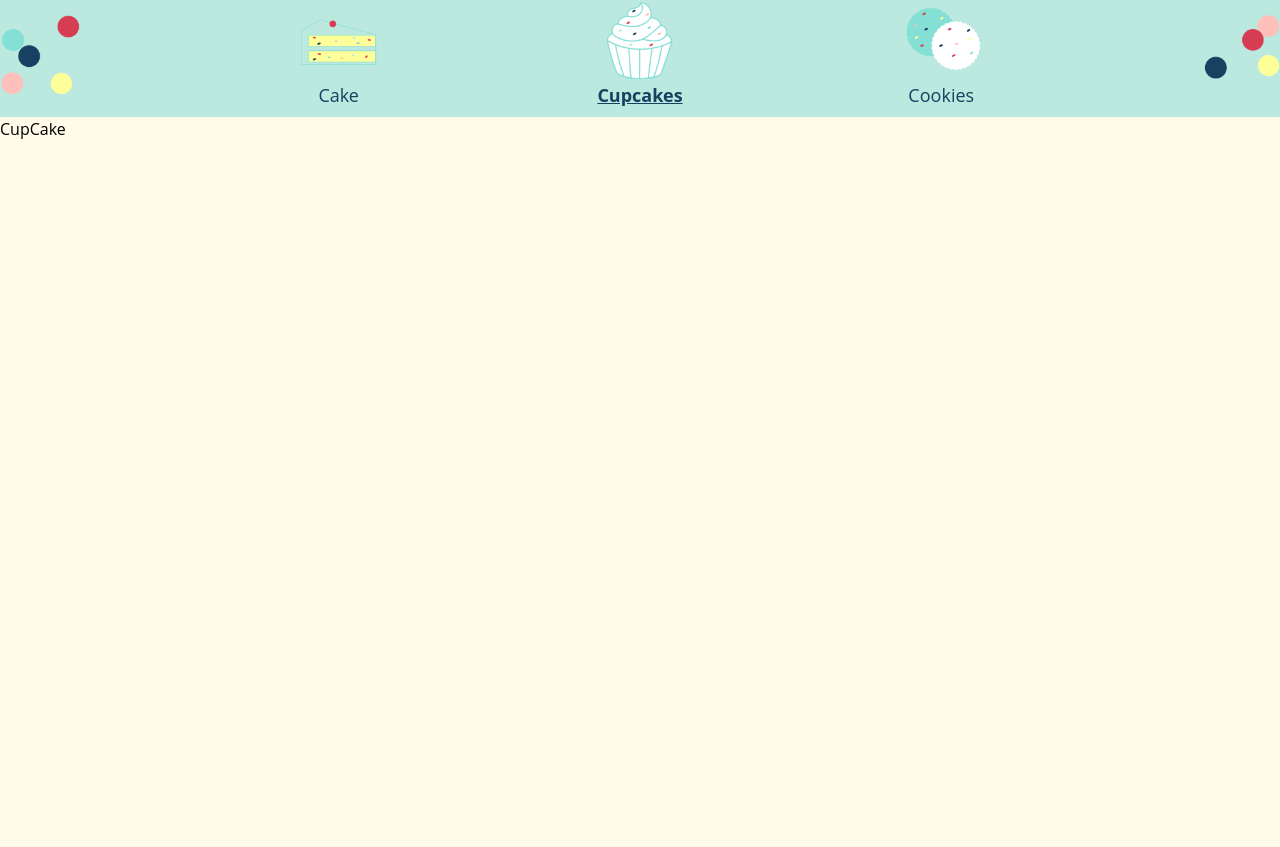
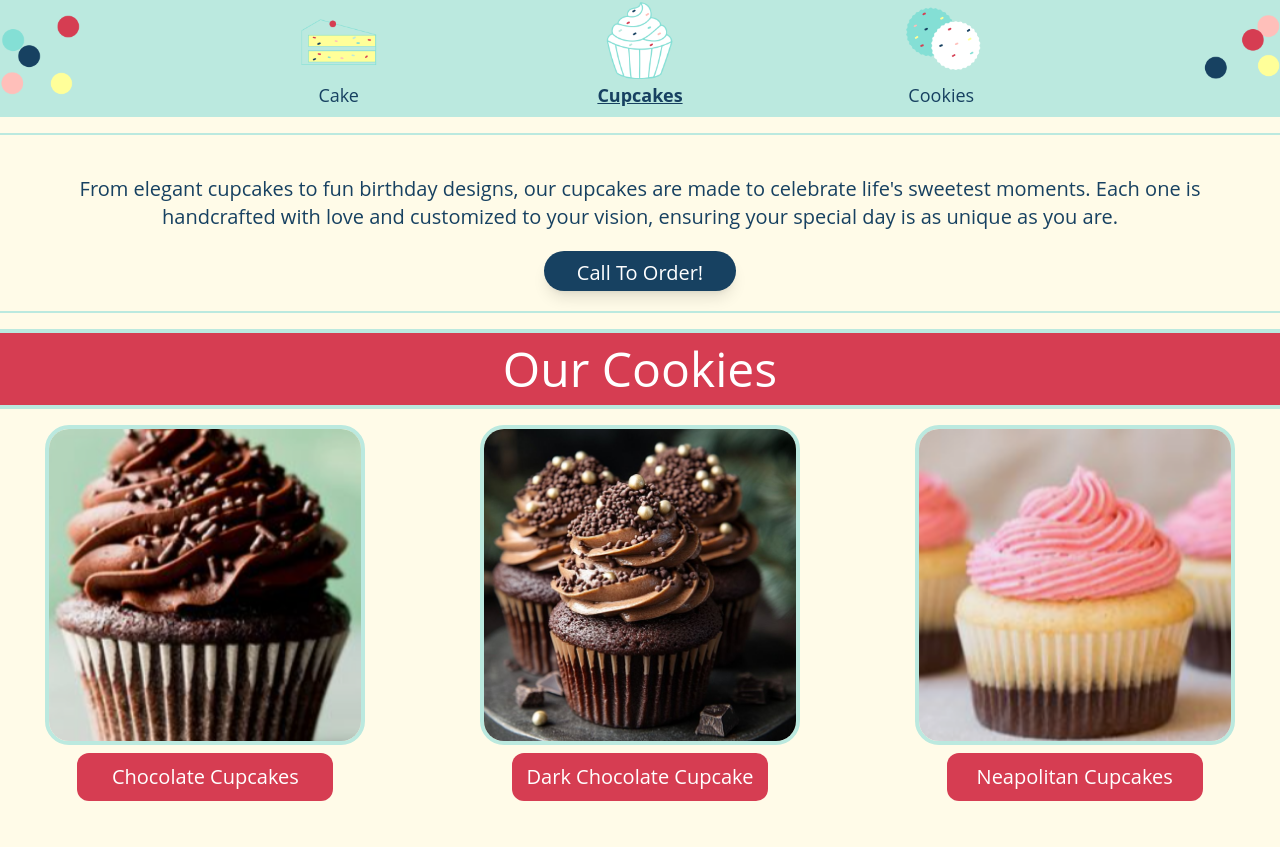
Before and after one commit to Shandea/destinys, a React (Create React App) app: page /cupcake in a window 1280 px wide. Shown: the part 239-1086 px from the top of the page. Before the commit the page ends 800 px from the top, so only its background shows below. Built offline with nearby package versions, Linux system fonts and the light colour scheme.

Commit message:
CupCakes

```diff
--- a/src/Utilities/helpers.js
+++ b/src/Utilities/helpers.js
@@ -16,6 +16,14 @@ import CookieRed from "../Assets/Images/CookieRed.png";
 import CookieNut from "../Assets/Images/CookiesNut.png";
 import CookieStrawberry from "../Assets/Images/CookieStrawberry.png";
 import CookieSugar from "../Assets/Images/CookieSugar.png";
+import CupcakeChocolate from "../Assets/Images/CupcakeChocolate.png"
+import CupcakeDark from "../Assets/Images/CupcakeDark.png"
+import CupcakePink from "../Assets/Images/CupcakePink.png"
+import CupcakeRasberry from "../Assets/Images/CupcakeRasberry.png"
+import CupcakeRed from "../Assets/Images/CupcakeRed.png"
+import CupcakeSprinkles from "../Assets/Images/CupcakeSprinkles.png"
+import CupcakeTiramisu from "../Assets/Images/CupcakeTiramisu .png"
+import CupcakeBlue from "../Assets/Images/CupCakeBlue.png"
 
 const data = {
   flipCardData: [
@@ -51,7 +59,61 @@ const data = {
   servicesBlurb:
     "At Destiny's Bakery, we offer a delightful selection of everyday treats, including cakes, doughnuts, cookies, kolache's, and freshly brewed coffee, made fresh daily. Beyond our daily offerings, we specialize in event catering and custom orders for holidays, birthdays, anniversaries, and graduations. We're also proud to support our community by hosting and providing goods for fundraising events. Whether it's a quick treat, a special occasion, or a community gathering, Destiny's Bakery is here to make every moment sweeter!",
 
-  cakeData: [
+    CupCakeData: [
+      {
+        title: "Chocolate Cupcakes",
+        src: CupcakeChocolate,
+        alt: "Chocolate Cupcake",
+        id: 1,
+      },
+      {
+        title: "Dark Chocolate Cupcake",
+        src: CupcakeDark,
+        alt: "Dark Chocolate Cupcake",
+        id: 2,
+      },
+      {
+        title: "Neapolitan Cupcakes",
+        src: CupcakePink,
+        alt: "Neapolitan Cupcakes",
+        id: 3,
+      },
+      {
+        title: "Cupcake with Rasberries",
+        src: CupcakeRasberry,
+        alt: "Cupcake with Rasberries",
+        id: 4,
+      },
+      {
+        title: "Red Velevet Cupcake",
+        src: CupcakeRed,
+        alt: "Red Velevet Cupcake",
+        id: 5,
+      },
+      {
+        title: "Cupcake with sprinkles",
+        src: CupcakeSprinkles,
+        alt: "Cupcake with sprinkles",
+        id: 6,
+      },
+      {
+        title: "Tiramisu Cupcake ",
+        src: CupcakeTiramisu,
+        alt: "A blue Cake",
+        id: 7,
+      },
+      {
+        title: "Blueberry Cupcake",
+        src: CupcakeBlue,
+        alt: "Blueberry Cupcake",
+        id: 8,
+      },
+    ],
+
+    CupCakeBlurb:
+      "From elegant cupcakes to fun birthday designs, our cupcakes are made to celebrate life's sweetest moments. Each one is handcrafted with love and customized to your vision, ensuring your special day is as unique as you are.",
+
+   cakeData: [
     {
       title: "Cheesecake",
       src: CheeseCake,
@@ -156,7 +218,7 @@ const data = {
     },
   ],
 
-  cookieBlurb: "From freshly baked and always delicious, our cookies are made to bring smiles to any gathering. From classic favorites to creative seasonal designs, there's a cookie here for everyone to love!",
+  cookieBlurb: "From freshly baked and always delicious, our cookies are made to bring siles to any gathering. From classic favorites to creative seasonal designs, there's a cookie here for everyone to love!",
 };
 
 export default data;
--- a/src/Views/Pages/CupCake.jsx
+++ b/src/Views/Pages/CupCake.jsx
@@ -1,8 +1,45 @@
+import React from "react";
+import Image from "../Components/Image";
+import ButtonCard from "../Components/Cards/ButtonCard";
+import Title from "../Components/Title";
+import CardTitle from "../Components/Cards/CardTitle";
+import data from "../../Utilities/helpers";
+
 const CupCake = () => {
+  const { CupCakeBlurb, CupCakeData } = data;
+  const imagesToDisplay = CupCakeData.filter(Boolean);
     return (
       <>
-        <h1>CupCake</h1>
-      </>
-    );
-  };
+       <div className="my-4">
+       <ButtonCard
+         blurbText={CupCakeBlurb}
+         blurbTextColor="text-primaryBlue"
+         buttonText="Call To Order!"
+         buttonBgColor="bg-primaryBlue"
+         buttonTextColor="text-white"
+       />
+       <div className="my-4">
+         <Title text="Our Cookies" />
+       </div>
+       <div className="grid grid-cols-1 md:grid-cols-2 lg:grid-cols-3 xl:grid-cols-4 gap-6">
+         {imagesToDisplay.map((image) => (
+           <div
+             key={image.id}
+             className="w-full flex flex-col justify-center items-center"
+           >
+             <div className="h-80 w-80">
+               <Image src={image.src} alt={image.alt} />
+             </div>
+             <div className="my-2">
+               <CardTitle cardTitle={image.title} />
+             </div>
+           </div>
+         ))}
+       </div>
+     </div>
+   </>
+ );
+};
+
+
   export default CupCake;
```
Also changed, not shown: src/Assets/Images/CupCakeBlue.png (added).
